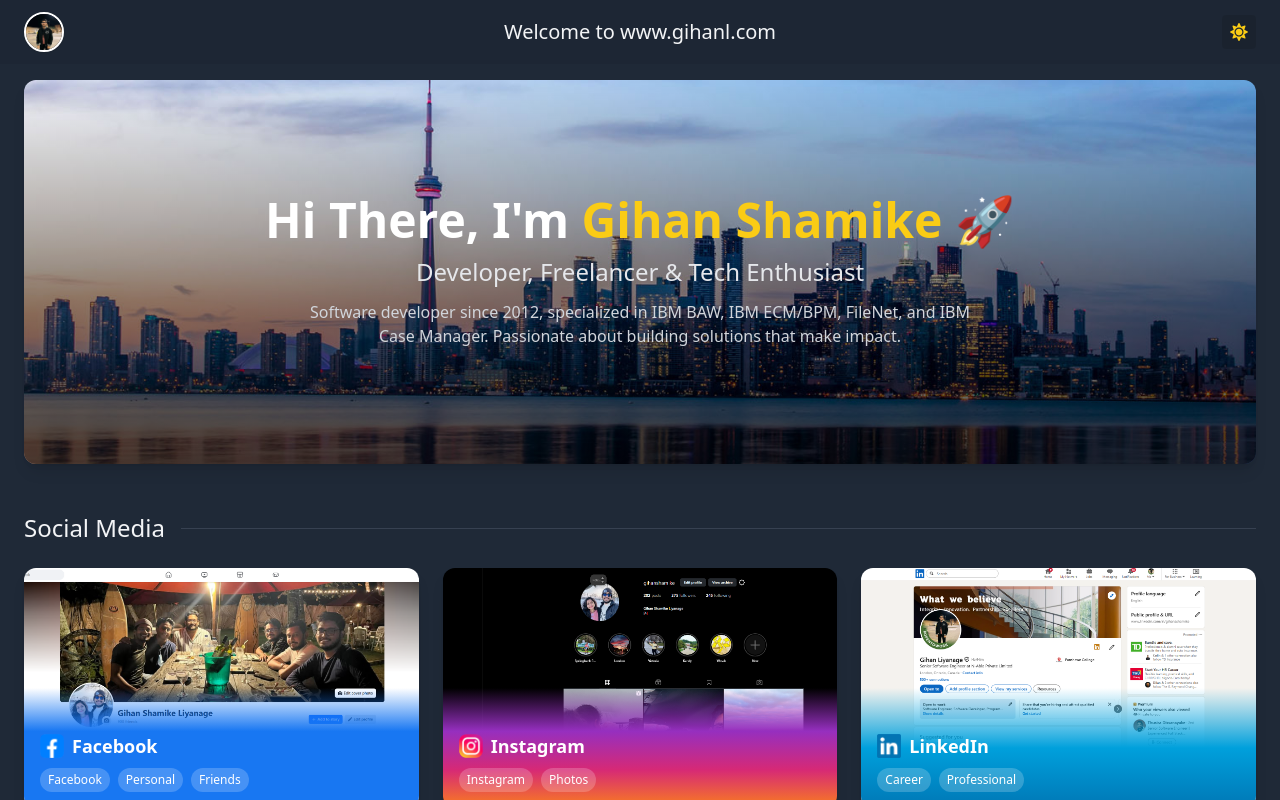
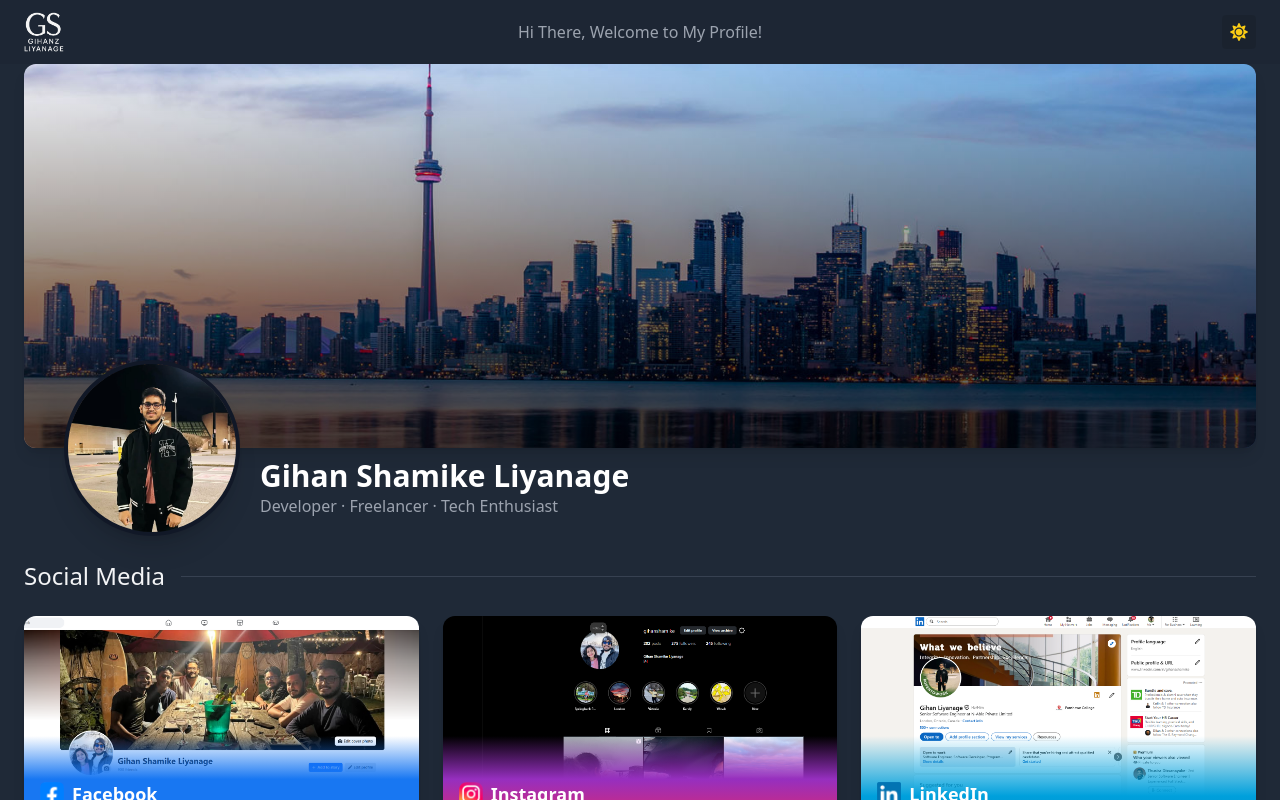
Before and after one commit to Gihanz/Gihan-Web, a React (Create React App) app: page / in a window 1280 px wide. Shown: the top 800 px of the page. Built offline with nearby package versions, Linux system fonts and the light colour scheme.

Commit message:
Profile picture added

```diff
--- a/src/components/Header.js
+++ b/src/components/Header.js
@@ -1,7 +1,8 @@
 import React, { useEffect, useState } from "react";
 import { Link, useLocation } from "react-router-dom";
 import { FaSun, FaCloudMoon } from "react-icons/fa";
-import profilePic from "../assets/profile.png";
+import logoLight from "../assets/logo-light.png";
+import logoDark from "../assets/logo-dark.png";
 
 export default function Header({ darkMode, toggleDarkMode }) {
   const [scrolled, setScrolled] = useState(false);
@@ -37,17 +38,17 @@
         {/* Profile Image */}
         <Link to="/" onClick={() => setMenuOpen(false)} className="flex-shrink-0">
           <img
-            src={profilePic}
+            src={darkMode ? logoDark : logoLight}
             alt="Profile"
-            className="h-10 w-10 rounded-full border-2 border-white shadow"
+            className="h-10 w-10"
           />
         </Link>
 
         {/* Centered Name */}
         <div className="absolute left-1/2 transform -translate-x-1/2 text-center">
-          <h4 className="text-l md:text-xl text-gray-800 dark:text-gray-100">
-            <span className="block md:inline">Welcome to </span>
-            <span className="block md:inline">www.gihanl.com</span>
+          <h4 className="text-sm sm:text-base text-gray-600 dark:text-gray-400">
+            <span className="block md:inline">Hi There, Welcome to </span>
+            <span className="block md:inline">My Profile!</span>
           </h4>
         </div>
 
--- a/src/pages/Home.js
+++ b/src/pages/Home.js
@@ -1,31 +1,48 @@
 import React from "react";
 import accounts from "../data/tiles.json";
 import coverImg from "../assets/cover.jpg";
+import profileImg from "../assets/profile.png";
 
 export default function Home() {
 
   return (
-    <div className="max-w-screen-xl mx-auto px-6 pt-20">
+    <div className="max-w-screen-xl mx-auto px-6 pt-16">
+
+      {/* Cover + Profile Wrapper */}
+      <div className="relative mb-28">
 
         {/* Cover Section */}
-      <div className="relative w-full h-72 sm:h-96 rounded-xl overflow-hidden mb-12 shadow-lg">
+        <div className="relative w-full h-72 sm:h-96 rounded-xl overflow-hidden shadow-lg">
           <img
             src={coverImg}
             alt="Cover"
             className="w-full h-full object-cover"
           />
-        <div className="absolute inset-0 bg-gradient-to-t from-black/70 via-black/40 to-transparent flex flex-col justify-center items-center text-center px-4">
-          <h1 className="text-3xl sm:text-5xl font-bold text-white mb-3">
-            Hi There, I'm <span className="text-yellow-400">Gihan Shamike</span> 🚀
+
+          <div className="absolute inset-0 bg-gradient-to-t from-black/70 via-black/40 to-transparent" />
+        </div>
+
+        {/* Profile Row */}
+        <div className="absolute left-6 sm:left-10 bottom-0 translate-y-[50%] z-20 flex items-center gap-5">
+
+          {/* Profile Image */}
+          <img
+            src={profileImg}
+            alt="Profile"
+            className="w-28 h-28 sm:w-44 sm:h-44 rounded-full border-4 border-white dark:border-gray-900 shadow-xl object-cover bg-white"
+          />
+
+          {/* Name + subtitle */}
+          <div className="mt-20">
+            <h1 className="text-2xl sm:text-3xl font-bold text-black dark:text-white">
+              Gihan Shamike Liyanage
             </h1>
-          <h2 className="text-lg sm:text-2xl text-gray-200 mb-3">
-            Developer, Freelancer & Tech Enthusiast
-          </h2>
-          <p className="text-sm sm:text-base text-gray-300 max-w-2xl">
-            Software developer since 2012, specialized in IBM BAW, IBM ECM/BPM, FileNet,
-            and IBM Case Manager. Passionate about building solutions that make impact.
+            <p className="text-sm sm:text-base text-gray-600 dark:text-gray-400">
+              Developer · Freelancer · Tech Enthusiast
             </p>
           </div>
+        </div>
+
       </div>
 
       {Object.entries(accounts).map(([category, items]) => (
```
Also changed, not shown: src/assets/logo-dark.png (added), src/assets/logo-light.png (added). Lines whose indentation alone changed are shown as unchanged.
